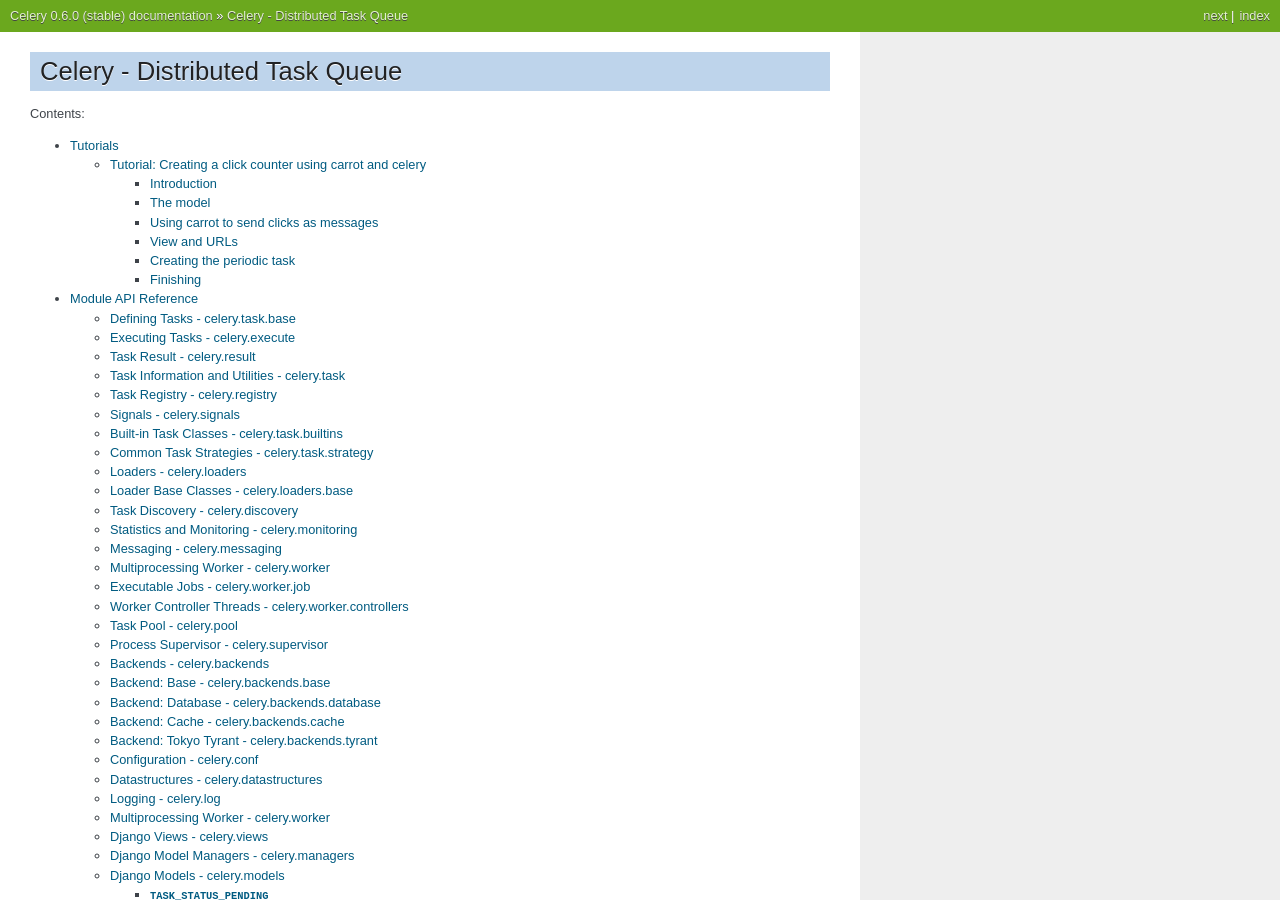
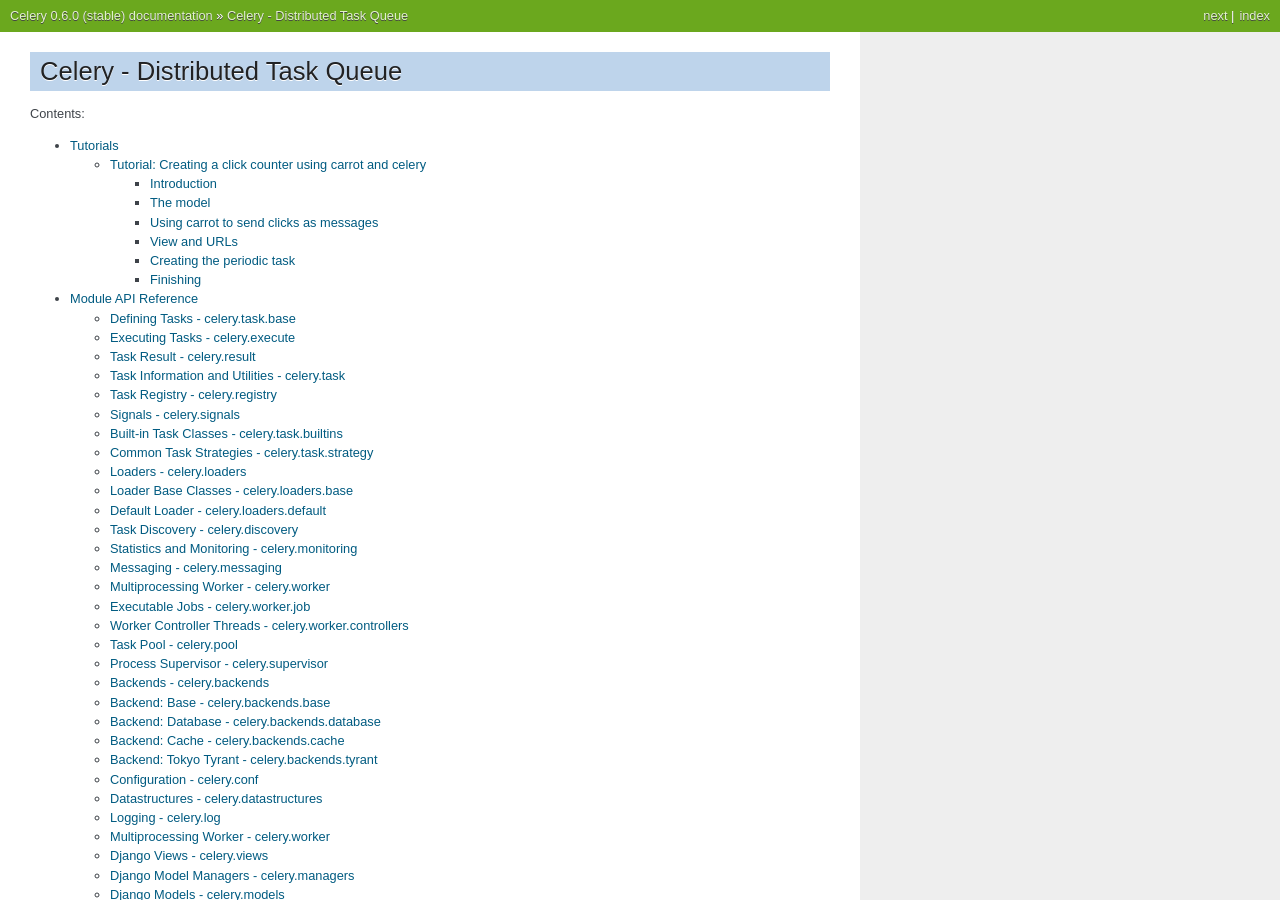
Before and after one commit to Klinikumxd/celery, a Sphinx documentation site: the page built from docs/index.rst, in a window 1280 px wide and 900 px high. Built offline with Sphinx 7.4.7, drawn with Linux system fonts in a browser that asks for light colours.

Commit message:
Added .rst file for celery.loaders.default

```diff
--- /dev/null
+++ b/docs/reference/celery.loaders.default.rst
@@ -0,0 +1,8 @@
+=========================================
+ Default Loader - celery.loaders.default
+=========================================
+
+.. currentmodule:: celery.loaders.default
+
+.. automodule:: celery.loaders.default
+    :members:
--- a/docs/reference/index.rst
+++ b/docs/reference/index.rst
@@ -18,6 +18,7 @@
     celery.task.strategy
     celery.loaders
     celery.loaders.base
+    celery.loaders.default
     celery.discovery
     celery.monitoring
     celery.messaging
```
